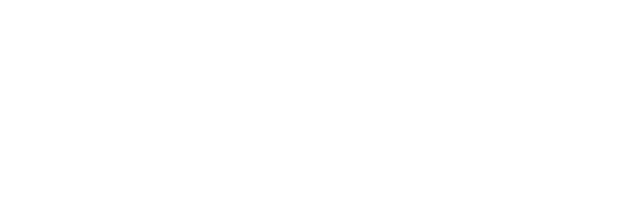
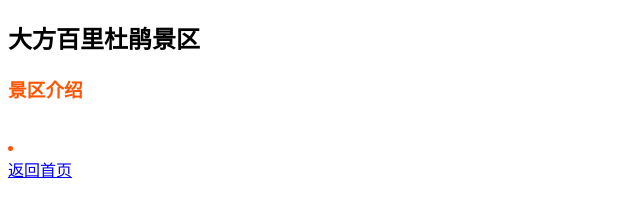
Before and after one commit to XinFan-08/fxx, a plain HTML site: page d2.html in a window 1280 px wide. Shown: the whole page, without its empty margins (0-640 px from the left). Drawn offline with Linux system fonts and the light colour scheme.

Commit message:
这是一次修改

```diff
--- a/d2.html
+++ b/d2.html
@@ -1,9 +1,33 @@
 <!DOCTYPE html>
 <html>
+
 <head>
 	<meta charset="utf-8">
 	<title></title>
+	<style type="text/css">
+		body {
+			color: #ff5500;
+			font-size: 1.5;
+			font-family: "楷体";
+			background: #ffffff;
+		}
+
+		h2 {
+			color: #000000;
+		}
+	</style>
 </head>
+
 <body>
+	<h2>大方百里杜鹃景区</h2>
+	<h3>景区介绍</h3>
+	<p></p>
+	<p>
+	</p>
+	<p></p>
+	<img src="" alt="">
+	<li><a href="http://127.0.0.1:8848/fxx/index.html"></li>返回首页</a>
+	</p>
 </body>
+
 </html>
```
Lines whose indentation alone changed are shown as unchanged.
